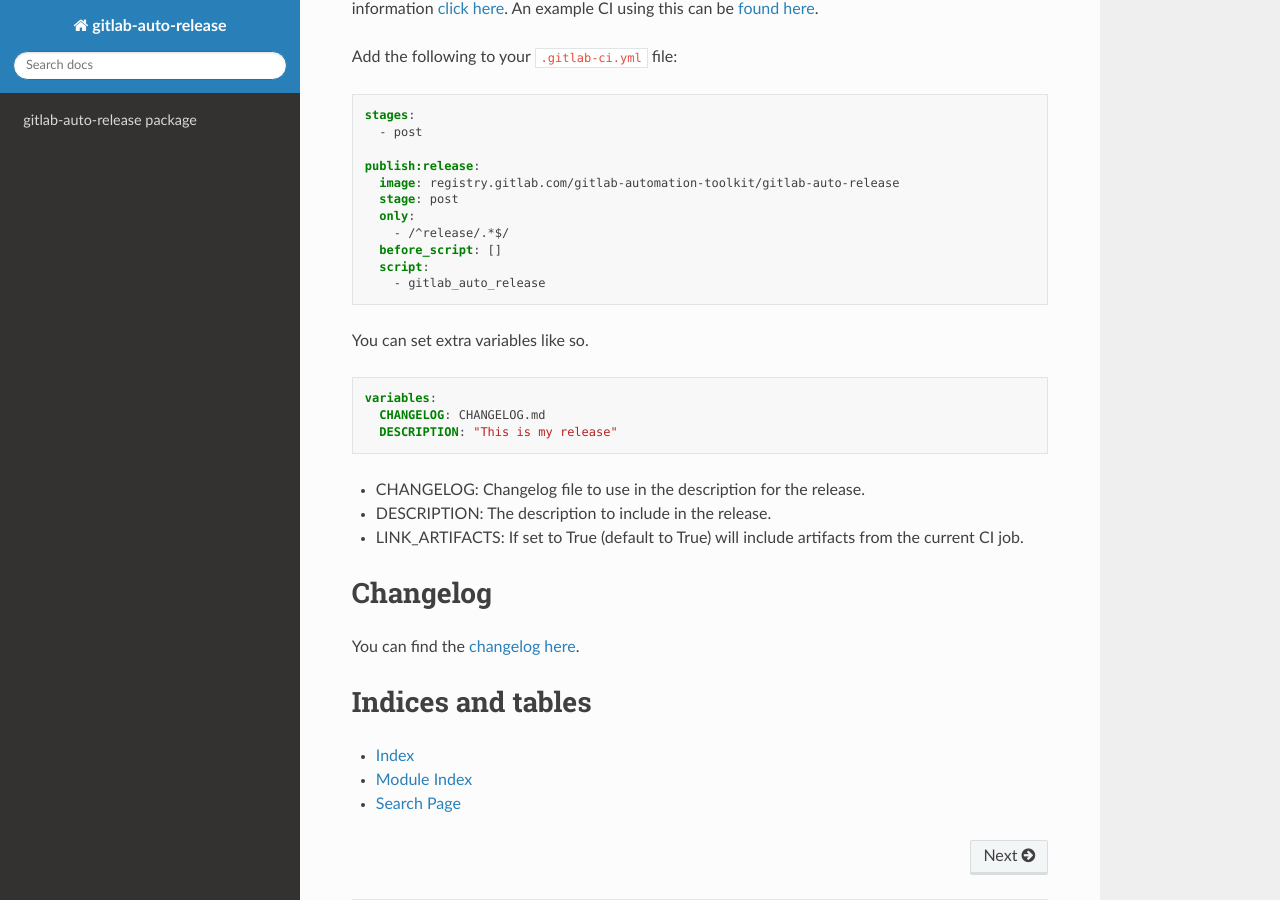
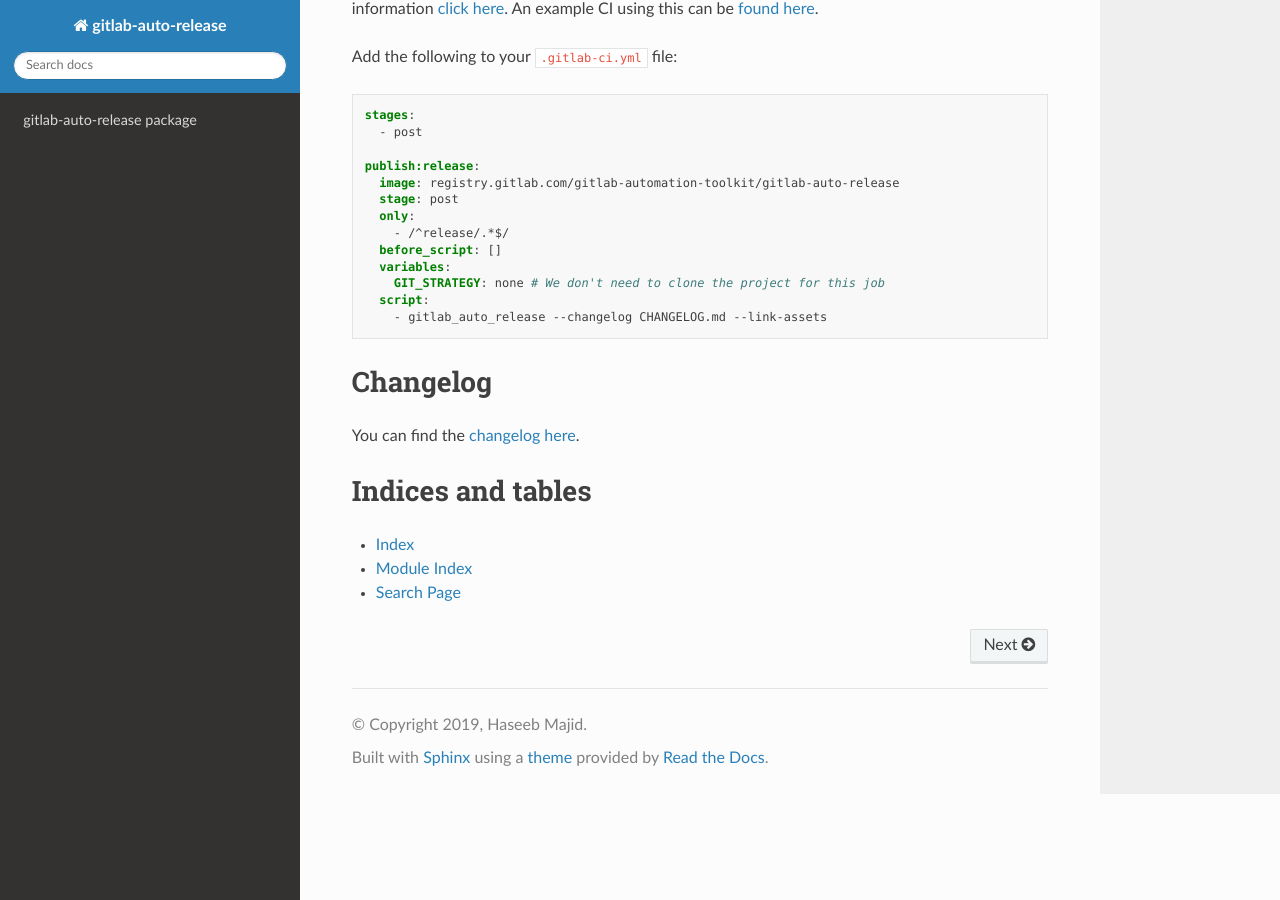
Before and after one commit to hmajid2301/gitlab-auto-release, a Sphinx documentation site: the page built from docs/source/index.rst, in a window 1280 px wide and 900 px high, scrolled down 1339 px. Built offline with Sphinx 7.4.7 and the Read the Docs theme 2.0.0, drawn with Linux system fonts in a browser that asks for light colours.

Commit message:
:art: Removed envvars from click
Removed envvars from click, for non GitLab variables. Such as
description, changelog etc. Also turned some args into flags.

```diff
--- a/README.rst
+++ b/README.rst
@@ -78,20 +78,10 @@
     only:
       - /^release/.*$/
     before_script: []
+    variables:
+      GIT_STRATEGY: none # We don't need to clone the project for this job
     script:
-      - gitlab_auto_release
-
-You can set extra variables like so.
-
-.. code-block:: yaml
-
-    variables:
-      CHANGELOG: CHANGELOG.md
-      DESCRIPTION: "This is my release"
-
-- CHANGELOG: Changelog file to use in the description for the release.
-- DESCRIPTION: The description to include in the release.
-- LINK_ARTIFACTS: If set to True (default to True) will include artifacts from the current CI job.
+      - gitlab_auto_release --changelog CHANGELOG.md --link-assets
 
 Changelog
 =========
--- a/docs/source/conf.py
+++ b/docs/source/conf.py
@@ -23,7 +23,7 @@
 author = "Haseeb Majid"
 
 # The full version, including alpha/beta/rc tags
-release = "0.2.1"
+release = "1.0.0"
 
 
 # -- General configuration ---------------------------------------------------
--- a/setup.cfg
+++ b/setup.cfg
@@ -1,5 +1,5 @@
 [bumpversion]
-current_version = 0.2.1
+current_version = 1.0.0
 commit = False
 tag = False
 
--- a/setup.py
+++ b/setup.py
@@ -3,7 +3,7 @@
 
 setup(
     name="gitlab-auto-release",
-    version="0.2.1",
+    version="1.0.0",
     description="Python script which is used to create releases on GitLab",
     long_description=open("README.rst").read(),
     long_description_content_type="text/x-rst",
```
Also changed, not shown: CHANGELOG.md (+4 -0 lines), 1 other file.
